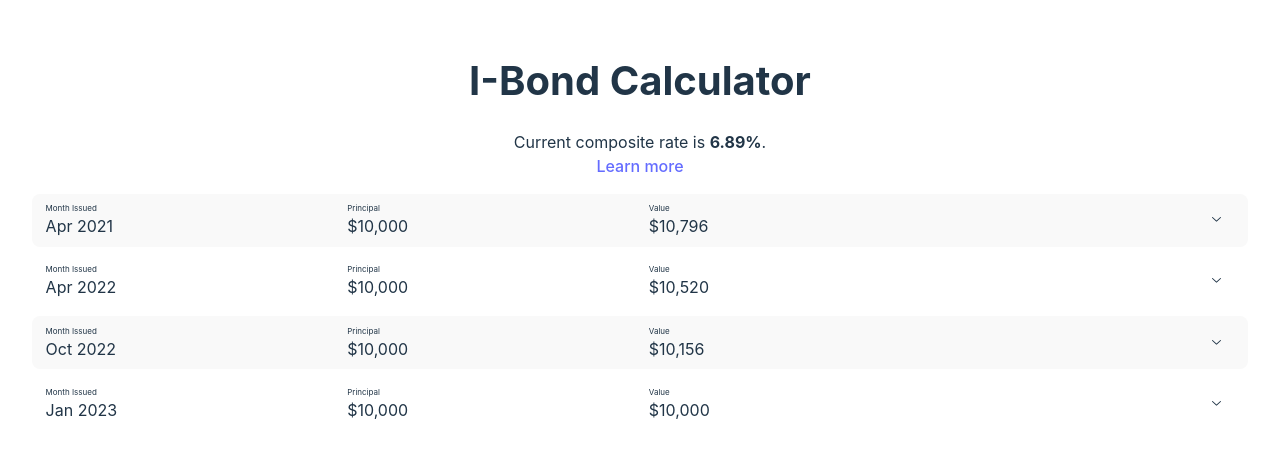
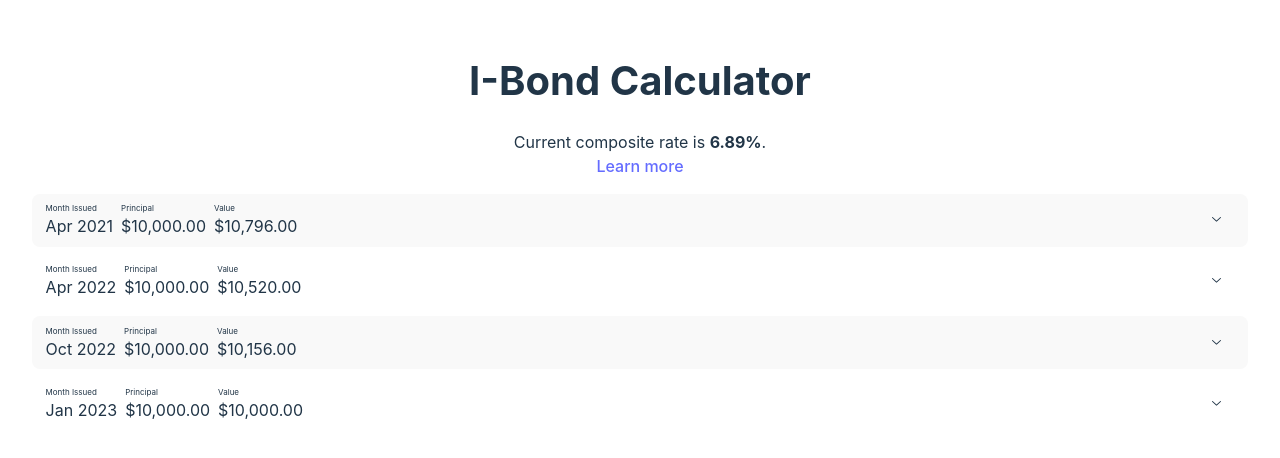
Before and after one commit to forcey/ibond.fyi, a React (Vite) app: page / in a window 1280 px wide. Shown: the top 458 px of the page. Built offline with nearby package versions, Linux system fonts and the light colour scheme.

Commit message:
2 decimal places

```diff
--- a/src/components/BondList.css
+++ b/src/components/BondList.css
@@ -5,16 +5,6 @@
     align-items: center;
     margin: 0.5rem 0;
     padding-left: 0.6em;
-}
-
-.tableCell {
-    padding: 4px;
-    width: calc(25% - 8px);
-    text-align: left;
-}
-
-.tableCell .label {
-    font-size: 50%;
 }
 
 table {
--- a/src/components/BondList.tsx
+++ b/src/components/BondList.tsx
@@ -10,8 +10,8 @@ import './BondList.css';
 function TableCell({ label, labelFor, children, style }: {
     label?: string, labelFor?: string, children: React.ReactNode, style?: React.CSSProperties
 }): JSX.Element {
-    return <div className='tableCell' style={style}>
-        {label && <div className='label'>
+    return <div className='min-w-fit p-1 text-left' style={style}>
+        {label && <div className='text-[50%]'>
             {labelFor ? <label htmlFor={labelFor}>{label}</label> : label}
         </div>}
         <div className='text'>{children}</div>
@@ -34,14 +34,10 @@ function BondRow({ bond, onDeleteBondCommand }: {
     const finishEdit = () => {
         const dateIssued = parseYearMonth(issueMonth);
         const principalValue = parseFloat(principal);
-        if (dateIssued != bond.dateIssued) {
-            console.log("date changed!", bond.dateIssued, dateIssued);
-        }
         if (dateIssued != bond.dateIssued || principalValue !== bond.principal) {
             bond.dateIssued = dateIssued;
             bond.principal = principalValue;
             // TODO: emit bond changed event
-            console.log("bond changed!", bond.dateIssued, bond.principal);
         }
         setEditMode(false);
     }
--- a/src/utils/math.ts
+++ b/src/utils/math.ts
@@ -8,5 +8,5 @@ export function formatPercent(value: number, decimalPlaces: number): string {
 }
 
 export function formatDollars(value: number): string {
-    return `$${value.toLocaleString()}`;
+    return `$${value.toLocaleString('en-US', {minimumFractionDigits: 2, maximumFractionDigits: 2})}`;
 }
```
Also changed, not shown: 1 other file (tests, documents, lock files or other folders).
